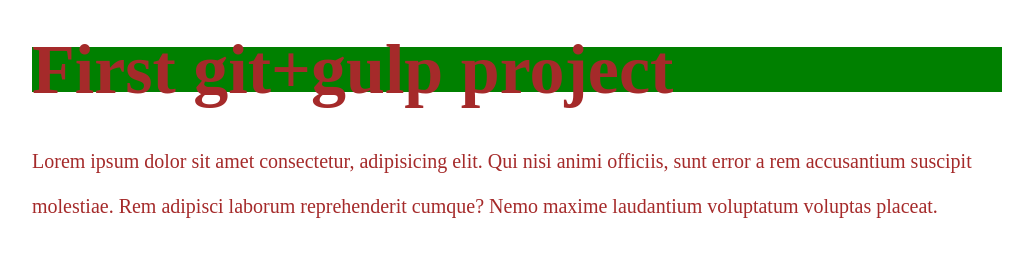
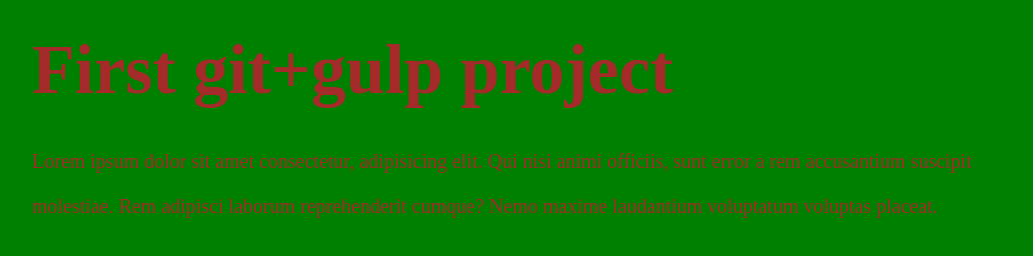
Before and after one commit to andrey1088/gulp-project-1, a website: page app/index.html in a window 1280 px wide. Shown: the whole page, without its empty margins (123-1156 px from the left). Drawn offline with nearby package versions, Linux system fonts and the light colour scheme; files that its build step writes are made by us from their sources.

Commit message:
gitignore

```diff
--- a/app/sass/main.sass
+++ b/app/sass/main.sass
@@ -1,5 +1,5 @@
 body
-	background-color: #ffffff
+	background-color: green
 h1
 	background: green
 .wrapper
@@ -10,3 +10,4 @@
 	margin: 0 auto;
 p
 	font-size: 20px;
+	display: flex;
```
Also changed, not shown: 1 other file.
